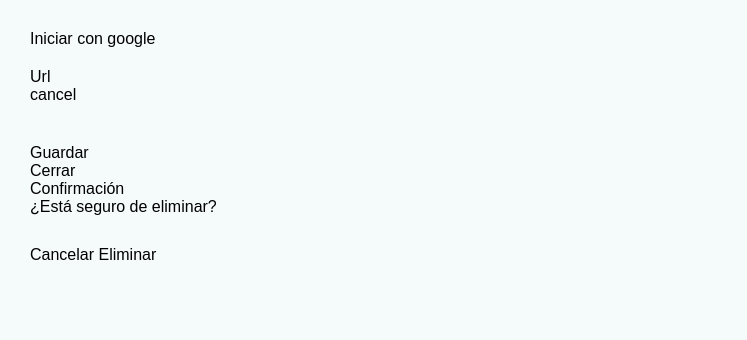
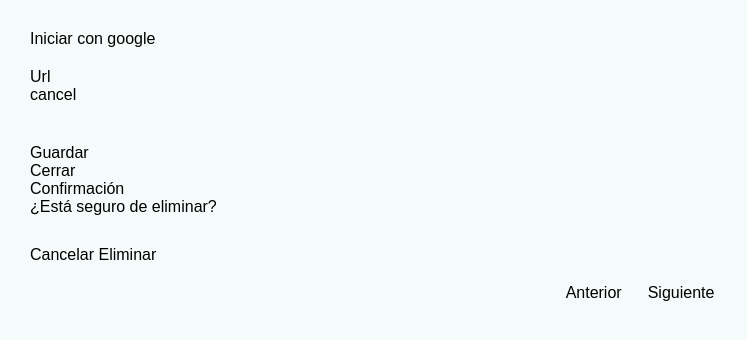
Before and after one commit to ArturoDiaz23/mini_proyectos, a plain HTML site: page proyectos/urltodo/index.html in a window 1280 px wide. Shown: the whole page, without its empty margins (0-747 px from the left). Drawn offline with nearby package versions, Linux system fonts and the light colour scheme; no server answers.

Commit message:
cambio de nav

```diff
--- a/proyectos/urltodo/index.html
+++ b/proyectos/urltodo/index.html
@@ -87,16 +87,16 @@
             <!-- <md-linear-progress indeterminate></md-linear-progress>
             <md-circular-progress indeterminate></md-circular-progress> -->
         </md-list>
-        <nav id="pagina">
+        <!--  <nav id="pagina">
             <md-filled-tonal-button id="antes">Anterior</md-filled-tonal-button>
             <md-filled-tonal-button id="despues">Siguiente</md-filled-tonal-button>
-        </nav>
+        </nav> -->
     </div>
 
-     <!--flotante-->
-    <div class="hidden btn_float" id="btn_add">
+    <!--flotante-->
+    <div class=" btn_float">
         <md-filled-tonal-button id="antes">Anterior</md-filled-tonal-button>
-        <md-filled-button>
+        <md-filled-button class="hidden" id="btn_add">
             <span class="material-symbols-outlined">add</span>
         </md-filled-button>
         <md-filled-tonal-button id="despues">Siguiente</md-filled-tonal-button>
--- a/proyectos/urltodo/src/css/style.css
+++ b/proyectos/urltodo/src/css/style.css
@@ -49,12 +49,16 @@ form {
 }
 
 .btn_float {
-    background-color: red;
-    position: fixed;
+    display: flex;
+    justify-content: center;
+    gap: 1rem;
+    align-items: center;
+    margin-top: 20px;
+
+    /* position: fixed;
+    right: calc(50% / 2);
     bottom: 40px;
-    right: calc(50% / 2);
-    margin: auto;
-    z-index: 999;
+    z-index: 999; */
 
 }
 
--- a/proyectos/urltodo/src/js/app.js
+++ b/proyectos/urltodo/src/js/app.js
@@ -108,7 +108,6 @@ const add_icon_url = (url) => {
     const p = new URLPattern(url);
     icono = p.hostname.includes('instagram') ? 'I' : 'T';
     return icono === 'I' ? 'fa-instagram' : 'fa-threads';
-
 }
 
 //carga datos de la DB
```
